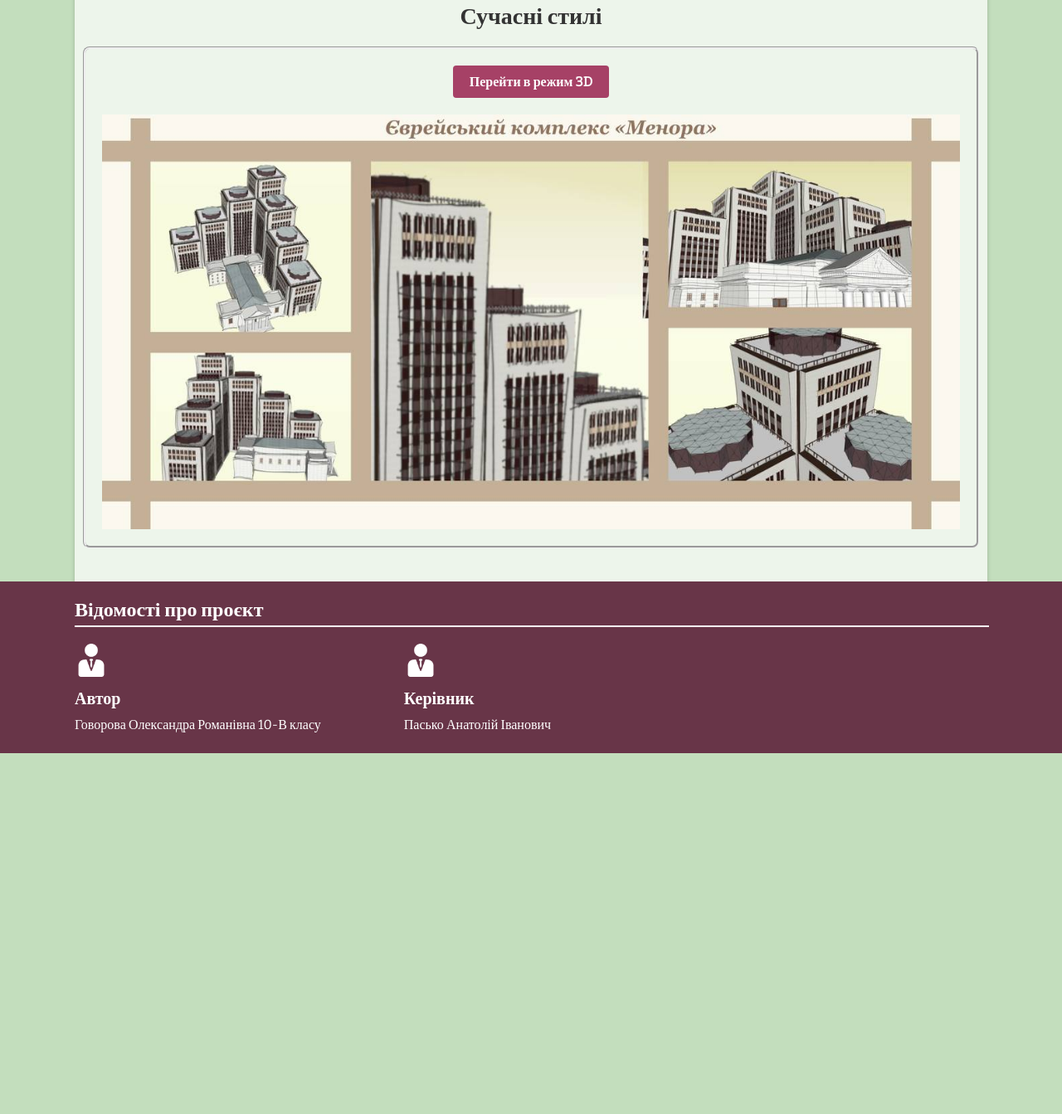
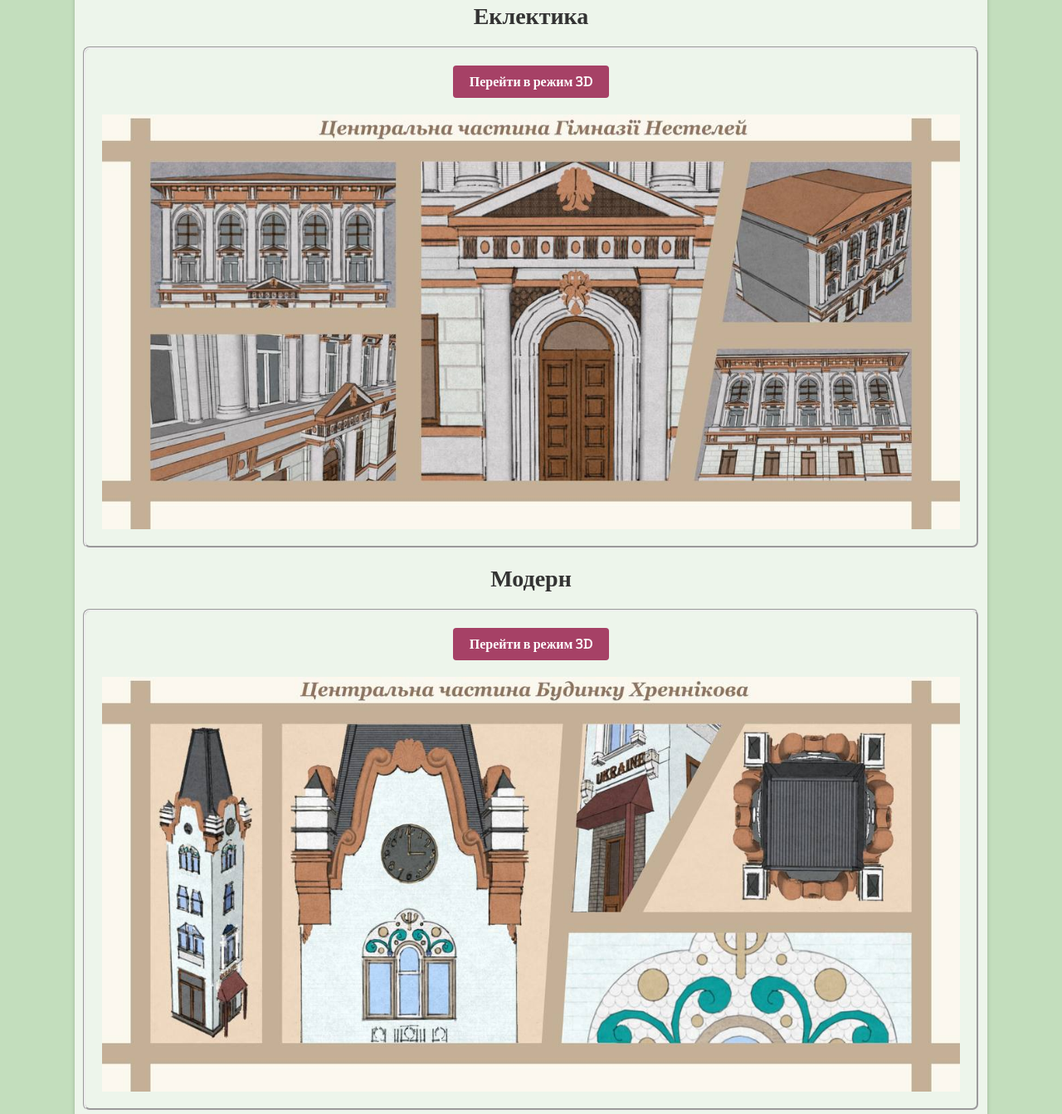
Before and after one commit to SashaGovorova/Architectural-styles, a plain HTML site: page gallery.html in a window 1280 px wide. Shown: the part 1115-2458 px from the top of the page at 83% size. Before the commit the page ends 2023 px from the top, so only its background shows below. Drawn offline with nearby package versions, Linux system fonts and the light colour scheme; a web font is replaced by a local one.

Commit message:
+моделькі

```diff
--- a/gallery.html
+++ b/gallery.html
@@ -43,6 +43,34 @@
                 <img class="contentImage" src="cssFiles/images/gallery/класицизм2д.jpg" alt="Image">
                 <iframe class="contentIframe"
                     src="https://app.sketchup.com/share/tc/europe/Aq-aI2uWGbs?stoken=IW4uBpz_2uNSEdZc6mOG09pXGWMiEF_bh7Z9Xc0erXeI1kEnH2iHiQon3Zz4THvr&source=web"
+                    frameborder="0">
+                </iframe>
+            </div>
+        </div>
+
+        <h1 id="eclecticism">Еклектика</h1>
+        <div class="card">
+            <div class="buttonStyles">
+                <a href="#" class="toggleButton">Перейти в режим 3D</a>
+            </div>
+            <div class="content">
+                <img class="contentImage" src="cssFiles/images/gallery/еклектика.jpg" alt="Image">
+                <iframe class="contentIframe"
+                    src="https://app.sketchup.com/share/tc/europe/nAEs-bpvRBQ?stoken=GtJWys7AIs3GRVkgOkNsU-_84hLxiNt1mGTI78P9ucJI4ECLnTo-9tsS-xcR2Qui&source=web"
+                    frameborder="0">
+                </iframe>
+            </div>
+        </div>
+
+        <h1 id="modern">Модерн</h1>
+        <div class="card">
+            <div class="buttonStyles">
+                <a href="#" class="toggleButton">Перейти в режим 3D</a>
+            </div>
+            <div class="content">
+                <img class="contentImage" src="cssFiles/images/gallery/модерн.jpg" alt="Image">
+                <iframe class="contentIframe"
+                    src="https://app.sketchup.com/share/tc/europe/7OKebmYKbs4?stoken=yqQ85jnCQ5sjheU2HcGoXnGrLrfVqhK7h1kSKJ7HuMn3MUFA0U0uioWaPuFsvnYP&source=web"
                     frameborder="0">
                 </iframe>
             </div>
```
Also changed, not shown: cssFiles/images/gallery/еклектика.jpg (added), cssFiles/images/gallery/класицизм2д.jpg, cssFiles/images/gallery/модерн.jpg (added).
